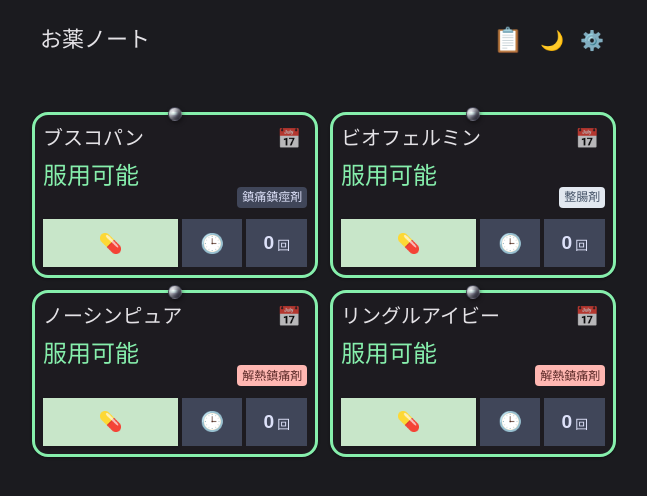
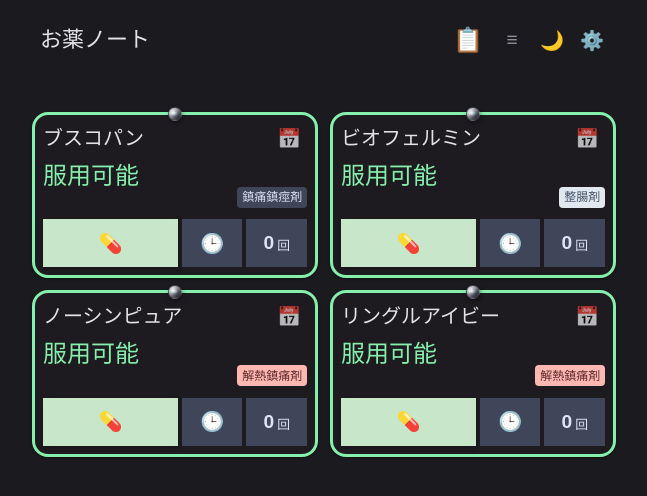
Before and after one commit to sin0mochi/medication-tracker, a React (Vite) app: page / in a window 1280 px wide. Shown: the top 496 px of the page, without its empty margins (316-963 px from the left). Built offline with nearby package versions, Linux system fonts and the light colour scheme; a web font is replaced by a local one.

Commit message:
feat: Add layout toggle (grid/list) with persistence

```diff
--- a/src/App.jsx
+++ b/src/App.jsx
@@ -33,7 +33,9 @@
 
   // Theme state
   const [theme, setTheme] = useLocalStorage('app-theme', 'dark'); // 'dark' or 'warm'
-  // const [theme, setTheme] = useState('dark');
+
+  // Layout state
+  const [layoutMode, setLayoutMode] = useLocalStorage('app-layout-mode', 'grid'); // 'grid' or 'list'
 
   useEffect(() => {
     document.documentElement.setAttribute('data-theme', theme);
@@ -50,6 +52,14 @@
             title="全体の履歴を表示"
           >
             📋
+          </button>
+          <button
+            className="header-icon-btn"
+            onClick={() => setLayoutMode(layoutMode === 'grid' ? 'list' : 'grid')}
+            title={layoutMode === 'grid' ? 'リスト表示に切り替え' : 'グリッド表示に切り替え'}
+            style={{ fontSize: '1.2rem' }}
+          >
+            {layoutMode === 'grid' ? '≡' : '田'}
           </button>
           <button
             className="header-icon-btn"
@@ -71,7 +81,7 @@
       </header>
 
       <main>
-        <div className="medication-grid">
+        <div className={`medication-grid ${layoutMode === 'list' ? 'one-column' : ''}`}>
           {medications.map(med => (
             <MedicationCard
               key={med.id}
--- a/src/index.css
+++ b/src/index.css
@@ -238,6 +238,10 @@
   /* Limit max width to keep cards looking good */
   margin: 0 auto;
   width: 100%;
+}
+
+.medication-grid.one-column {
+  grid-template-columns: 1fr;
 }
 
 /* Medication Card (Elevated Card) */
```
